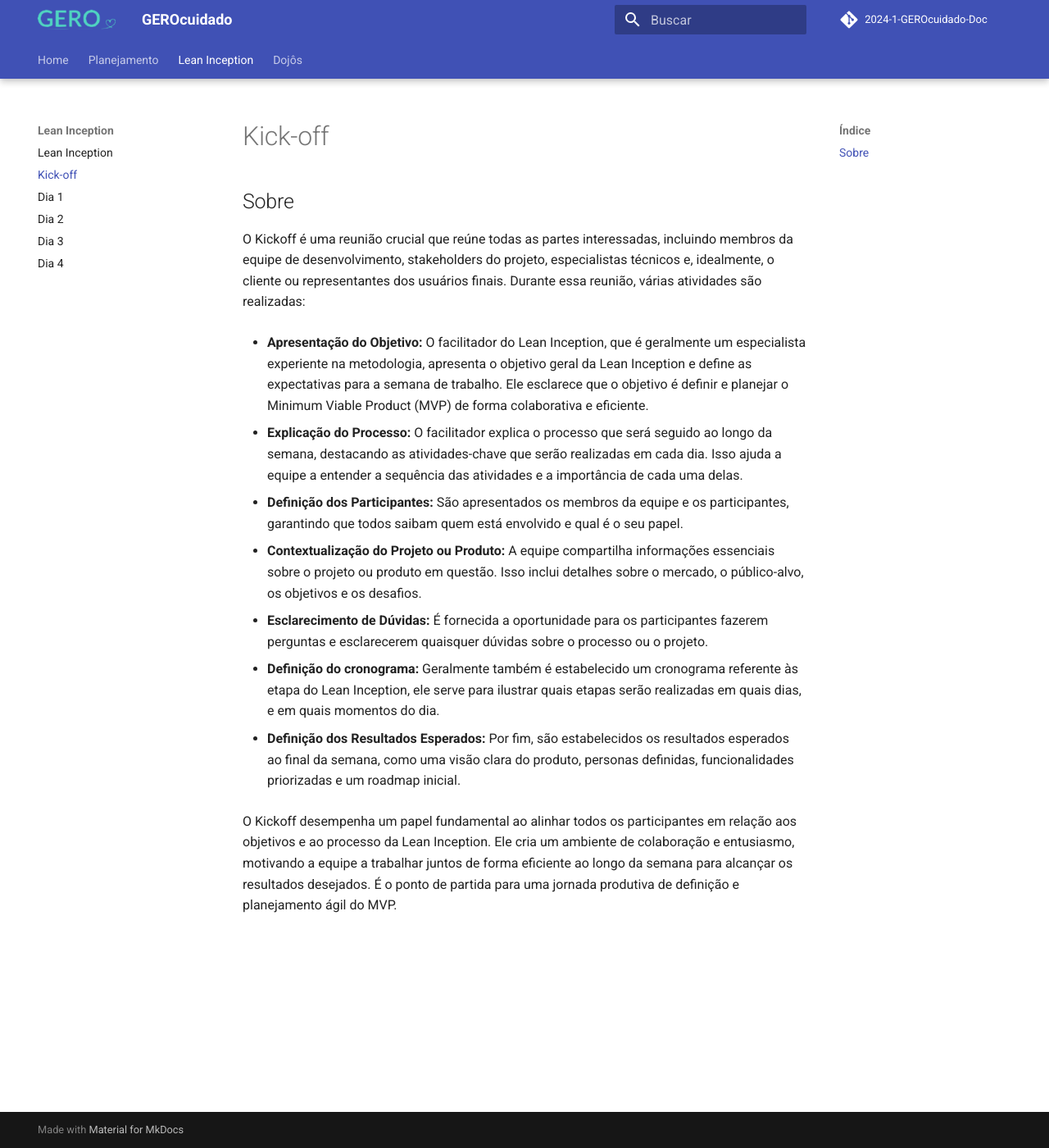
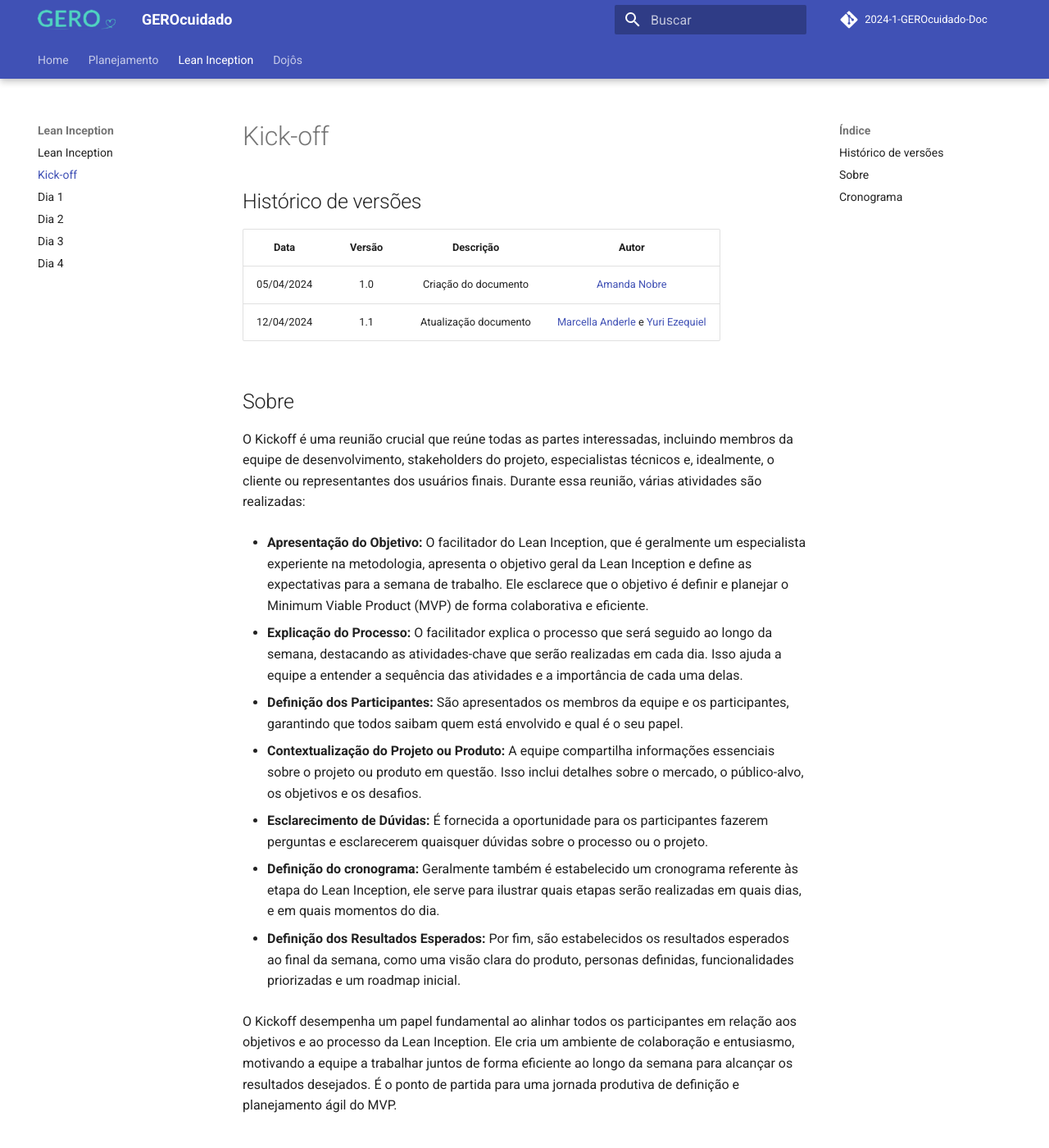
Before and after one commit to fga-eps-mds/2024-1-GEROcuidado-Doc, an MkDocs documentation site: the page built from docs/lean_inception/kickoff.md, in a window 1280 px wide and 1400 px high. Shown: the whole window at 82% size. Built offline with MkDocs 1.6.1 and Material for MkDocs 9.7.7, drawn with Linux system fonts in a browser that asks for light colours; comment, search, counter and statistics services are not loaded.

Commit message:
Add cronograma

```diff
--- a/docs/lean_inception/kickoff.md
+++ b/docs/lean_inception/kickoff.md
@@ -1,4 +1,12 @@
 # Kick-off
+
+## Histórico de versões
+
+|    Data    | Versão |      Descrição       |                    Autor                     |
+|:----------:|:------:|:--------------------:|:--------------------------------------------:|
+| 05/04/2024 |  1.0   | Criação do documento | [Amanda Nobre](https://github.com/AmandaNbr) |
+| 12/04/2024 |  1.1   | Atualização documento| [Marcella Anderle](https://github.com/marcellaanderle) e [Yuri Ezequiel](https://github.com/Yuri57Ezequiel)|
+
 
 ## Sobre
 
@@ -19,3 +27,8 @@
 * **Definição dos Resultados Esperados:** Por fim, são estabelecidos os resultados esperados ao final da semana, como uma visão clara do produto, personas definidas, funcionalidades priorizadas e um roadmap inicial.
 
 O Kickoff desempenha um papel fundamental ao alinhar todos os participantes em relação aos objetivos e ao processo da Lean Inception. Ele cria um ambiente de colaboração e entusiasmo, motivando a equipe a trabalhar juntos de forma eficiente ao longo da semana para alcançar os resultados desejados. É o ponto de partida para uma jornada produtiva de definição e planejamento ágil do MVP.
+
+
+## Cronograma
+
+![GEROcuidado cronograma](../assets/cronograma.jpeg)
```
Also changed, not shown: docs/assets/cronograma.jpeg (added).
